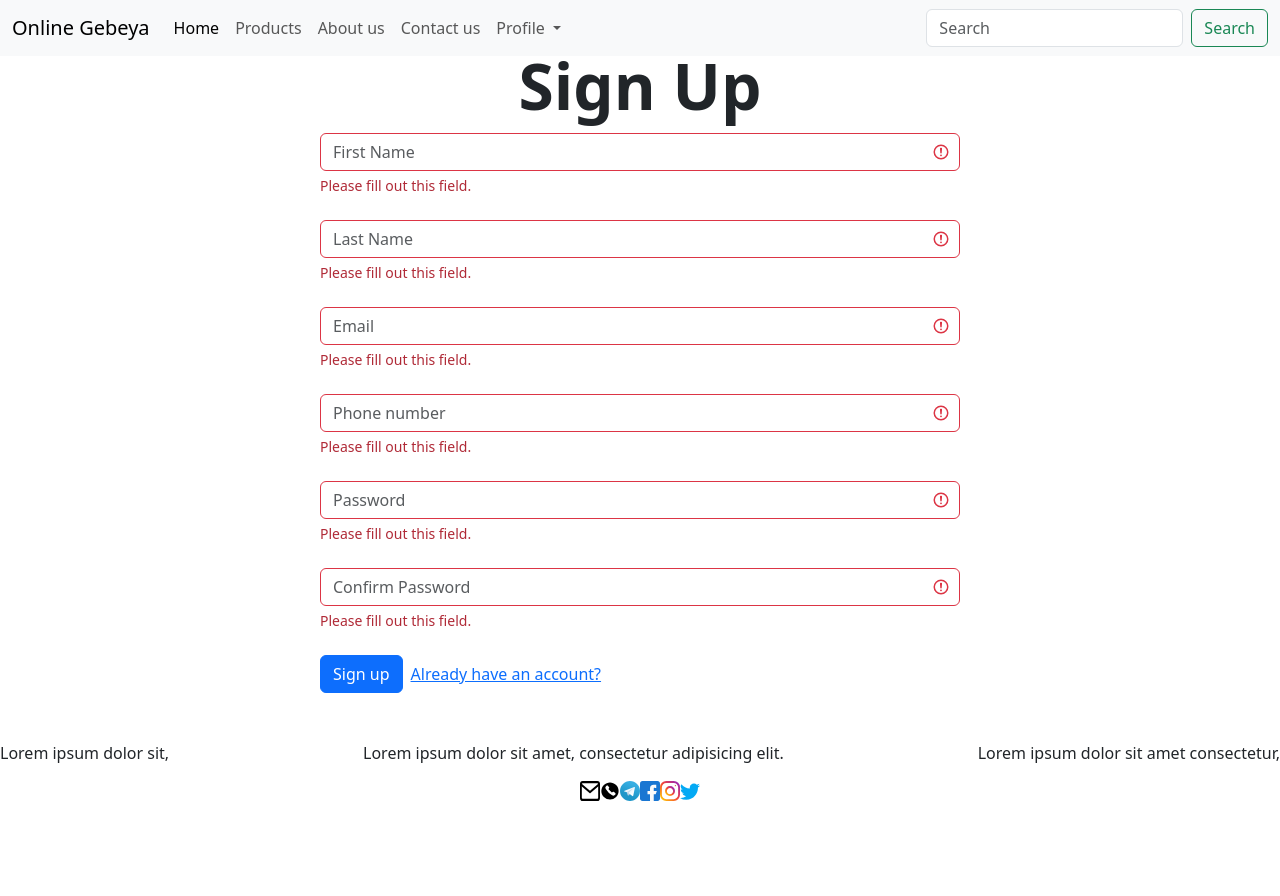
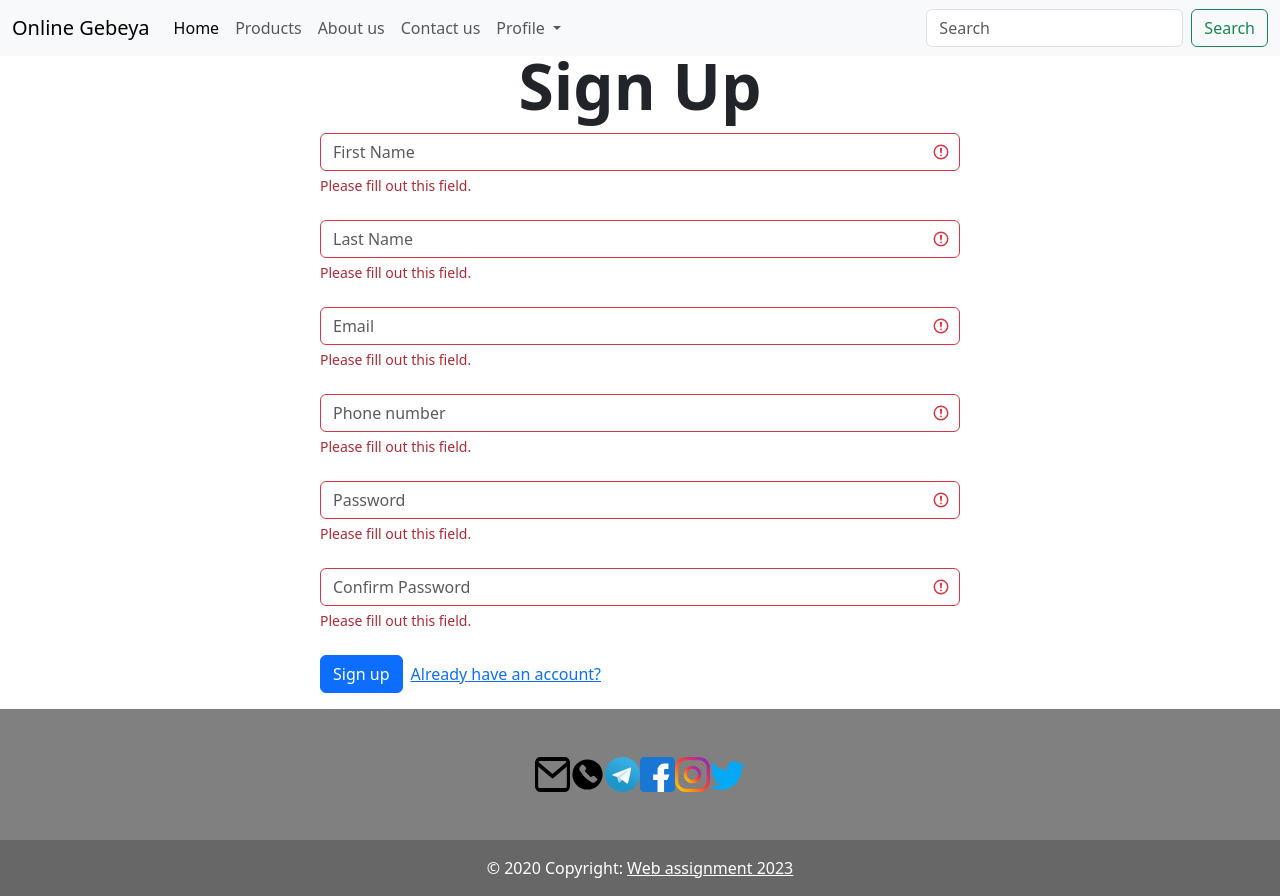
Before and after one commit to Tura-lab/Online-Gebeya, a website: page frontend/src/sign-up.html in a window 1280 px wide. Before the commit the page ends 801 px from the top, so only its background shows below. Drawn offline with Linux system fonts and the light colour scheme.

Commit message:
footer changes

```diff
--- a/frontend/src/sign-up.html
+++ b/frontend/src/sign-up.html
@@ -98,59 +98,58 @@
           <a href="./sign-in.html">Already have an account?</a>
         </div>
       </form>
-      <footer class="mt-5">
-        <div class="footer-texts d-flex justify-content-between">
-          <p>
-            Lorem ipsum dolor sit,
-          </p>
-          <p>
-            Lorem ipsum dolor sit amet,
-            consectetur adipisicing elit.
-          </p>
-          <p>
-            Lorem ipsum dolor sit amet consectetur,
-          </p>
-        </div>
-
-        <!-- Social Media Icons -->
-        <div class="d-flex justify-content-center">
-          <img
-            height="20px"
-            width="20px"
+      <footer class="text-center text-lg-start" style="background-color:gray; margin-top: 1em;">
+        <div class="container d-flex justify-content-center py-5">
+          <a href="gmail.com"><img
+            height="35px"
+            width="35px"
             src="./images/mail-icon.svg"
             alt="mail-icon"
-          />
-          <img
-            height="20px"
-            width="20px"
+          /></a>
+          <a href=""><img
+            height="35px"
+            width="35px"
             src="./images/call-icon.svg"
             alt="call-icon"
-          />
+          /></a>
+          <a href="">
             <img
-            height="20px"
-            width="20px"
+            height="35px"
+            width="35px"
               src="./images/telegram-icon.svg"
               alt="telegram-icon"
             />
+          </a>
+          <a href="facebook.com">
             <img
-            height="20px"
-            width="20px"
+            height="35px"
+            width="35px"
               src="./images/facebook-icon.svg"
               alt="facebook-icon"
             />
+          </a>
+
+          <a href="instagram.com">
             <img
-            height="20px"
-            width="20px"
+            height="35px"
+            width="35px"
               src="./images/instagram-icon.svg"
               alt="instagram-icon"
             />
-          <img
-            height="20px"
-            width="20px"
+          </a>
+          <a href="twitter.com"><img
+            height="35px"
+            width="35px"
             src="./images/twitter-icon.svg"
             alt="twitter-icon"
-          />
+          /></a>
+
         </div>
+        <div class="text-center text-white p-3" style="background-color: rgba(0, 0, 0, 0.2);">
+          © 2020 Copyright:
+          <a class="text-white" href="https://github.com/Tura-lab/Online-Gebeya/">Web assignment 2023</a>
+        </div>
+
       </footer>
   </body>
 </html>
```
Also changed, not shown: frontend/src/about.html (+33 -34 lines), frontend/src/contact-us.html (+33 -34 lines), frontend/src/home.html (+59 -24 lines), frontend/src/product-detail.html (+33 -34 lines), frontend/src/product-upload.html (+33 -34 lines), frontend/src/products.html (+33 -34 lines), frontend/src/sign-in.html (+53 -0 lines). Lines whose indentation alone changed are shown as unchanged.
